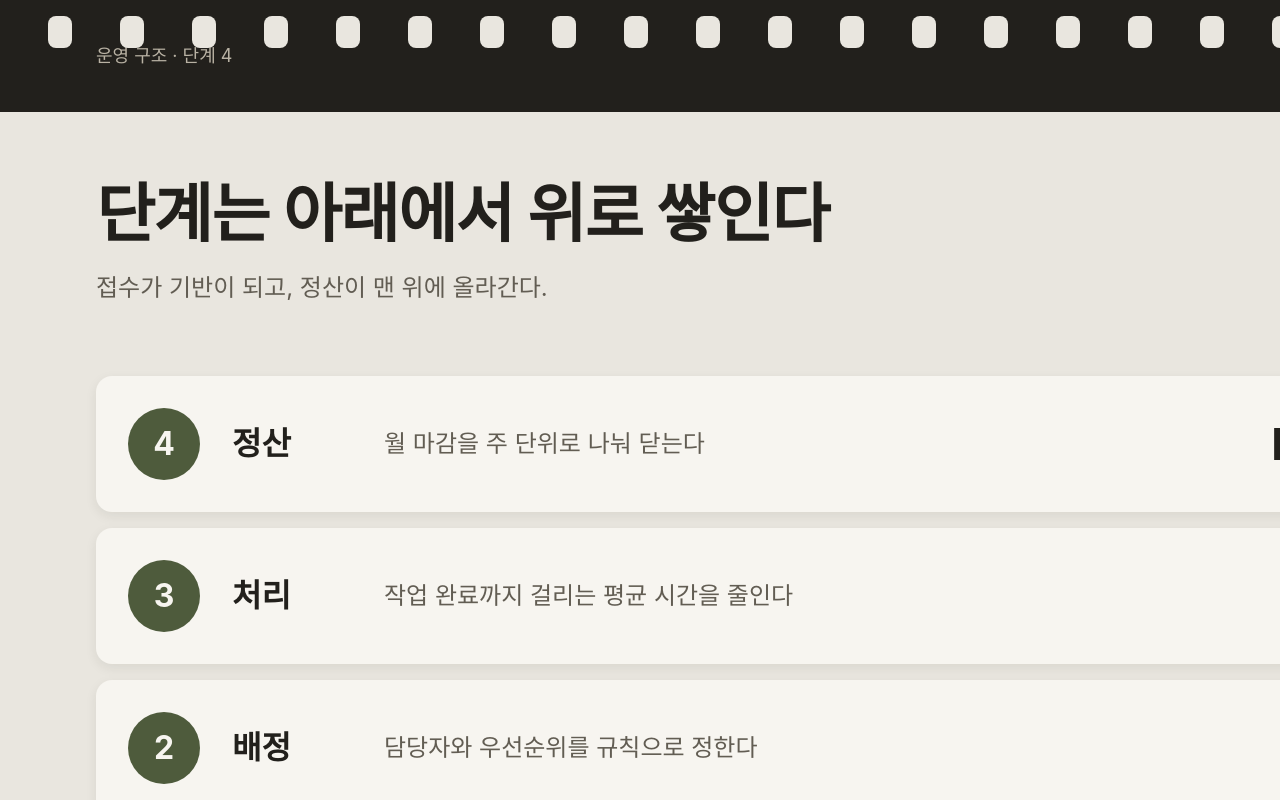
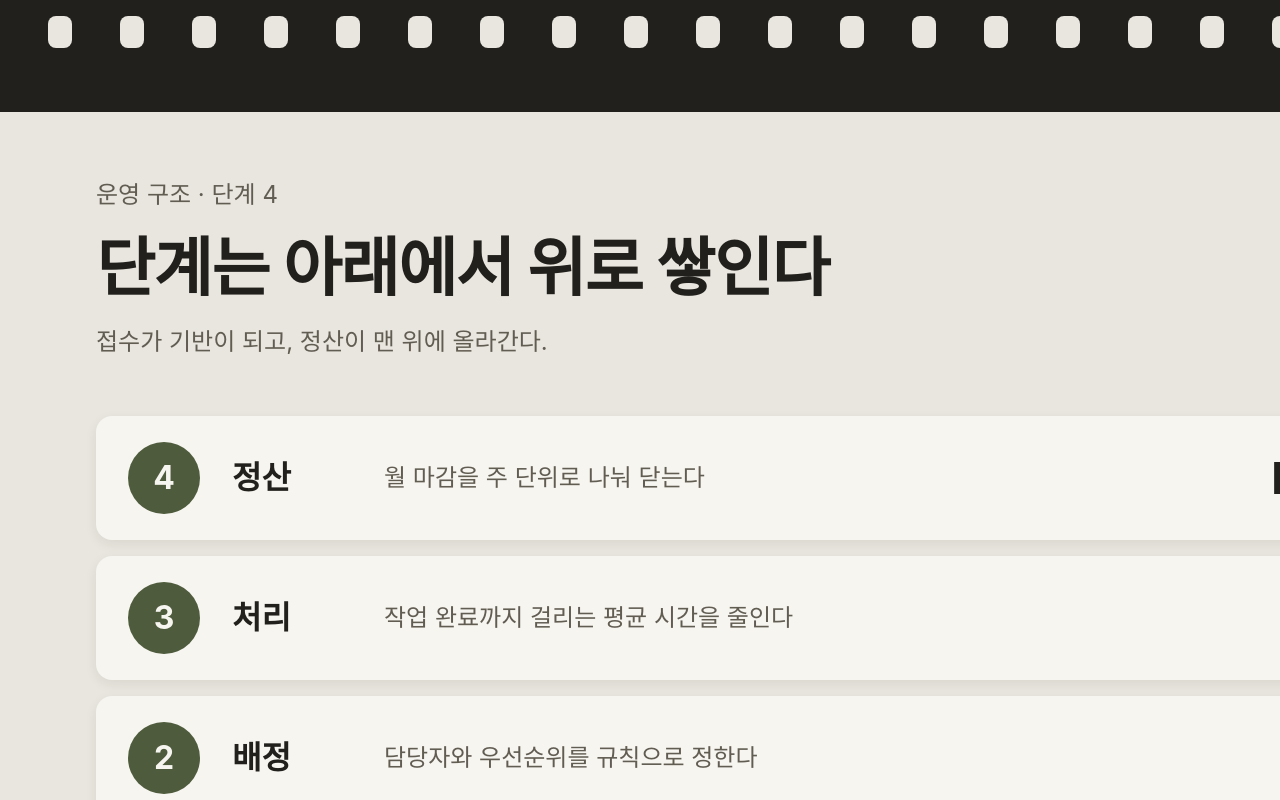
Before and after one commit to Goldhobbang/DiagramPreview, a plain HTML site: page 01_TEMPLATES_BY_STYLE/16_INTERACTIVE_MOTION_UI/v6_02_global.html in a window 1280 px wide. Shown: the top 800 px of the page. Drawn offline with Linux system fonts and the light colour scheme.

Commit message:
feat(templates): 16 인터랙티브 모션 UI V4~V6 완성
Co-Authored-By: Claude Haiku 5.5 <noreply@anthropic.com>
Claude-Session: https://claude.ai/code/session_01Qspj8iATW3bemsx7Xowiwb

```diff
--- a/01_TEMPLATES_BY_STYLE/16_INTERACTIVE_MOTION_UI/v6_02_global.html
+++ b/01_TEMPLATES_BY_STYLE/16_INTERACTIVE_MOTION_UI/v6_02_global.html
@@ -540,11 +540,7 @@ th {
       top: 0;
       width: 1920px;
       height: 112px;
-      padding: 0 var(--slide-pad);
       background: var(--color-bg-inverse);
-      display: flex;
-      align-items: center;
-      justify-content: space-between;
     }
     .holes {
       position: absolute;
@@ -556,32 +552,32 @@ th {
       padding: 0 var(--sp-6);
     }
     .holes i { width: 24px; height: 32px; border-radius: var(--radius-sm); background: var(--color-bg); }
-    .band-kicker { font-size: var(--fs-caption); color: var(--color-text-on-inverse-muted); }
-    .band-count { font-family: var(--font-mono); font-size: var(--fs-caption); color: var(--color-text-on-inverse); }
-
     .head {
       position: absolute;
       left: var(--slide-pad);
       right: var(--slide-pad);
       top: 176px;
       display: flex;
-      flex-direction: column;
-      gap: var(--sp-3);
+      justify-content: space-between;
+      align-items: flex-start;
     }
+    .head-main { display: flex; flex-direction: column; gap: var(--sp-3); }
+    .head-kicker { font-size: var(--fs-body-m); color: var(--color-text-muted); }
+    .band-count { font-family: var(--font-mono); font-size: var(--fs-body-m); color: var(--color-text-muted); }
     .lead { font-size: var(--fs-body-m); color: var(--color-text-muted); }
 
     /* 래더: DOM 순서는 위→아래. 1단(접수)이 맨 아래, 올라갈수록 좁아지는 계단. */
     .ladder {
       position: absolute;
       left: var(--slide-pad);
-      top: 376px;
+      top: 416px;
       bottom: var(--slide-pad);
       display: flex;
       flex-direction: column;
       gap: var(--sp-3);
     }
     .rung {
-      height: 136px;
+      height: 124px;
       padding: 0 var(--sp-5);
       background: var(--color-surface);
       border-radius: var(--radius-md);
@@ -613,13 +609,15 @@ th {
 
     <div class="band">
       <div class="holes"><i></i><i></i><i></i><i></i><i></i><i></i><i></i><i></i><i></i><i></i><i></i><i></i><i></i><i></i><i></i><i></i><i></i><i></i><i></i><i></i><i></i><i></i><i></i><i></i><i></i><i></i></div>
-      <p class="band-kicker">운영 구조 · 단계 4</p>
-      <p class="band-count">03 / 12</p>
     </div>
 
     <div class="head">
-      <h2 class="t-h1">단계는 아래에서 위로 쌓인다</h2>
-      <p class="lead">접수가 기반이 되고, 정산이 맨 위에 올라간다.</p>
+      <div class="head-main">
+        <p class="head-kicker">운영 구조 · 단계 4</p>
+        <h2 class="t-h1">단계는 아래에서 위로 쌓인다</h2>
+        <p class="lead">접수가 기반이 되고, 정산이 맨 위에 올라간다.</p>
+      </div>
+      <p class="band-count">03 / 12</p>
     </div>
 
     <div class="ladder">
```
Also changed, not shown: 1 other file.
